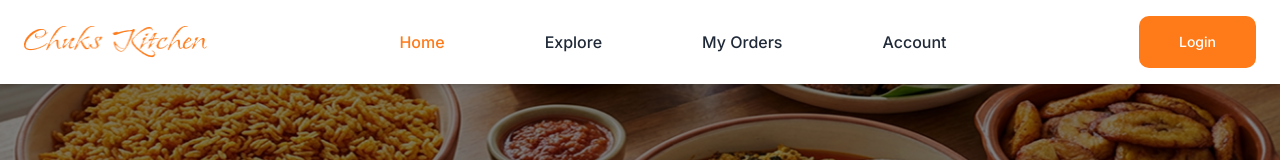
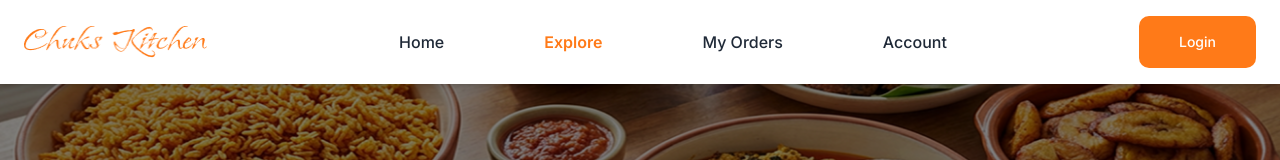
Before and after one commit to trustonyekwere/chuks_kitchen, a Next.js app: page /explore in a window 1280 px wide. Shown: the top 160 px of the page. Built offline with nearby package versions, Linux system fonts and the light colour scheme.

Commit message:
fixed navbar active state

```diff
--- a/app/components/layout/Header.tsx
+++ b/app/components/layout/Header.tsx
@@ -1,16 +1,28 @@
+"use client"
+
 import Image from "next/image";
 import Link from "next/link";
+import { usePathname } from "next/navigation"
 import ButtonLink from "../ui/Button";
 import { MenuIcon } from "lucide-react";
 
 export default function Header() {
+    const pathname = usePathname()
+
+    const linkClass = (path: string) =>
+    `transition ${
+        pathname === path
+        ? "text-[#FF7A18] font-semibold"
+        : "text-[#1F2937] hover:text-[#FF7A18]"
+    }`
+
     return (
         <header className="fixed top-0 left-0 z-50 w-full">
             <div className="w-full">
                 <nav className=" bg-white px-6 py-4 shadow-md">
                     <div className="max-w-7xl mx-auto flex items-center justify-between">
                         {/* Logo */}
-                        <Link href="#hero" className="text-lg font-bold text-white">
+                        <Link href="/">
                             <Image
                                 src="/Chuks_Kitchen.png"
                                 alt="Chuks Kitchen"
@@ -21,30 +33,24 @@ export default function Header() {
                         </Link>
 
                         {/* Links */}
-                        <ul className="hidden md:flex items-center md:gap-10 lg:gap-25 md:text-[14px] lg:text-[16px] font-medium text-blue">
+                        <ul className="hidden md:flex items-center md:gap-10 lg:gap-25 md:text-[14px] lg:text-[16px] font-medium">
                         <li>
-                            <Link href="/" className="text-[#FF7A18] transition">
+                            <Link href="/" className={linkClass("/")}>
                             Home
                             </Link>
                         </li>
                         <li>
-                            <Link href="/explore" className="hover:text-[#FF7A18] transition">
+                            <Link href="/explore" className={linkClass("/explore")}>
                             Explore
                             </Link>
                         </li>
                         <li>
-                            <Link
-                            href="#orders"
-                            className="hover:text-[#FF7A18] transition"
-                            >
+                            <Link href="/orders" className={linkClass("/orders")} >
                             My Orders
                             </Link>
                         </li>
                         <li>
-                            <Link
-                            href="#account"
-                            className="hover:text-[#FF7A18] transition"
-                            >
+                            <Link href="/account" className={linkClass("/account")} >
                             Account
                             </Link>
                         </li>
@@ -52,7 +58,7 @@ export default function Header() {
 
                         {/* CTA */}
                         <div className="hidden md:flex">
-                            <ButtonLink text="Login" href="/contact-us" />
+                            <ButtonLink text="Login" href="#login" />
                         </div>
 
                         {/* HAMBURGER */}
```
Lines whose indentation alone changed are shown as unchanged.
